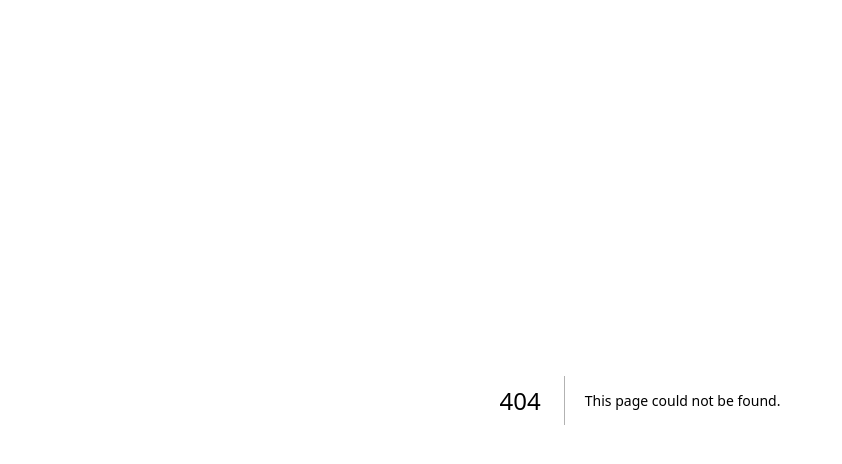
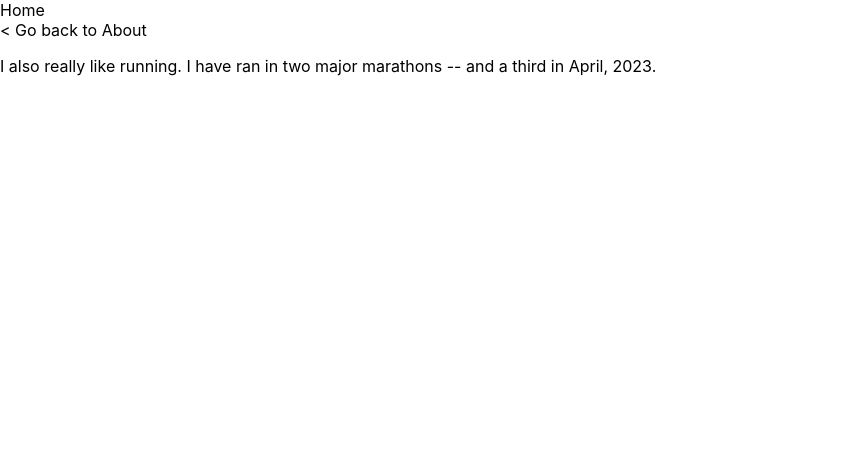
Before and after one commit to JackHowa/reactholiday22, a Next.js app: page /about/more-about-me in a window 1280 px wide. Before the commit this address had no page. Shown: the top 464 px of the page, without its empty margins (0-842 px from the left). Built offline with nearby package versions, Linux system fonts and the light colour scheme.

Commit message:
feat: Day 5: Add nested layout for about me

```diff
--- /dev/null
+++ b/app/about/more-about-me/layout.jsx
@@ -0,0 +1,9 @@
+export default function Layout({children}) {
+	return (
+		<main>
+			{/* to show going back to nested parent */}
+			<nav><a href="/about">{"< "}Go back to About</a></nav>
+			{children}
+		</main>
+	)
+}
--- /dev/null
+++ b/app/about/more-about-me/page.jsx
@@ -0,0 +1,7 @@
+export default function MoreAboutMe() {
+	return (
+		<div>
+			<p>I also really like running. I have ran in two major marathons -- and a third in April, 2023.</p>
+		</div>
+	);
+}
--- a/app/about/page.jsx
+++ b/app/about/page.jsx
@@ -6,6 +6,7 @@ export default function About() {
 		<div>
 			<h1>About Me</h1>
 			<p>{ABOUT_ME}</p>
+			<a href="/about/more-about-me">More</a>
 		</div>
 	);
 }
```
